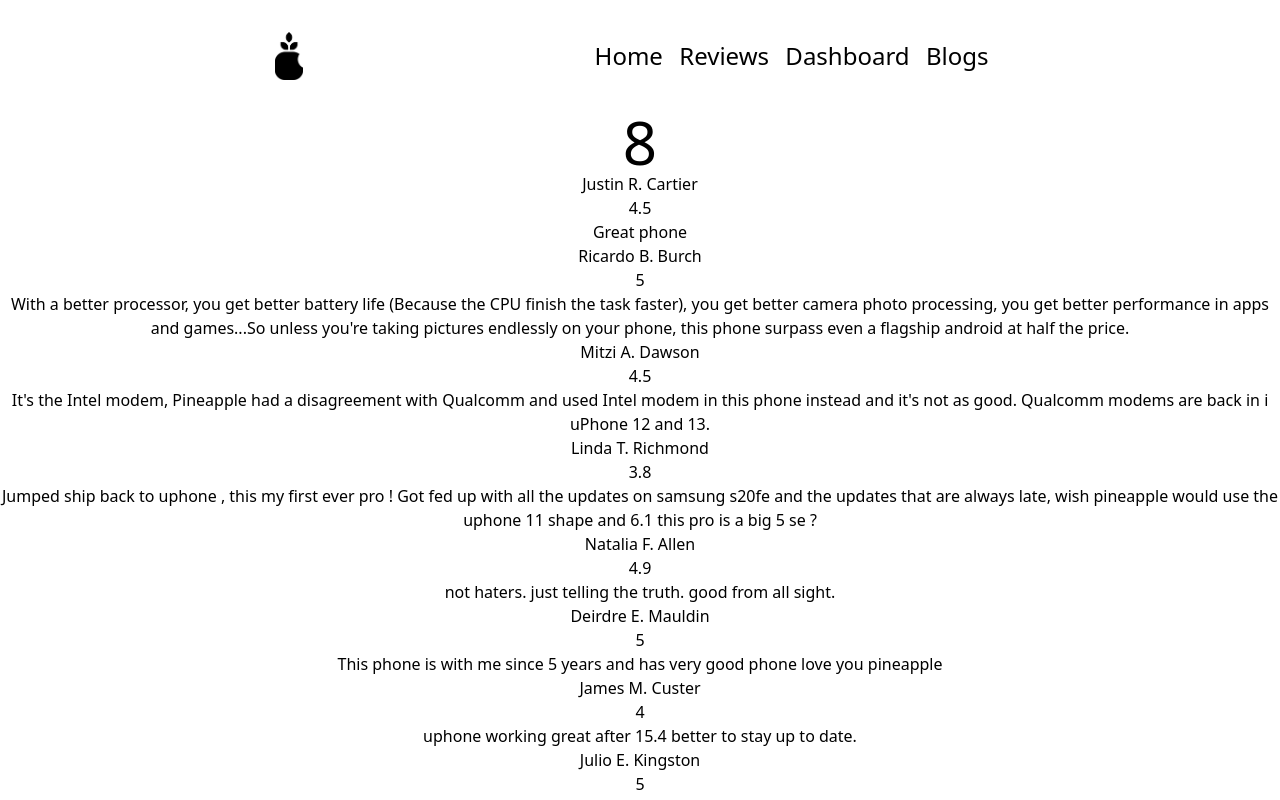
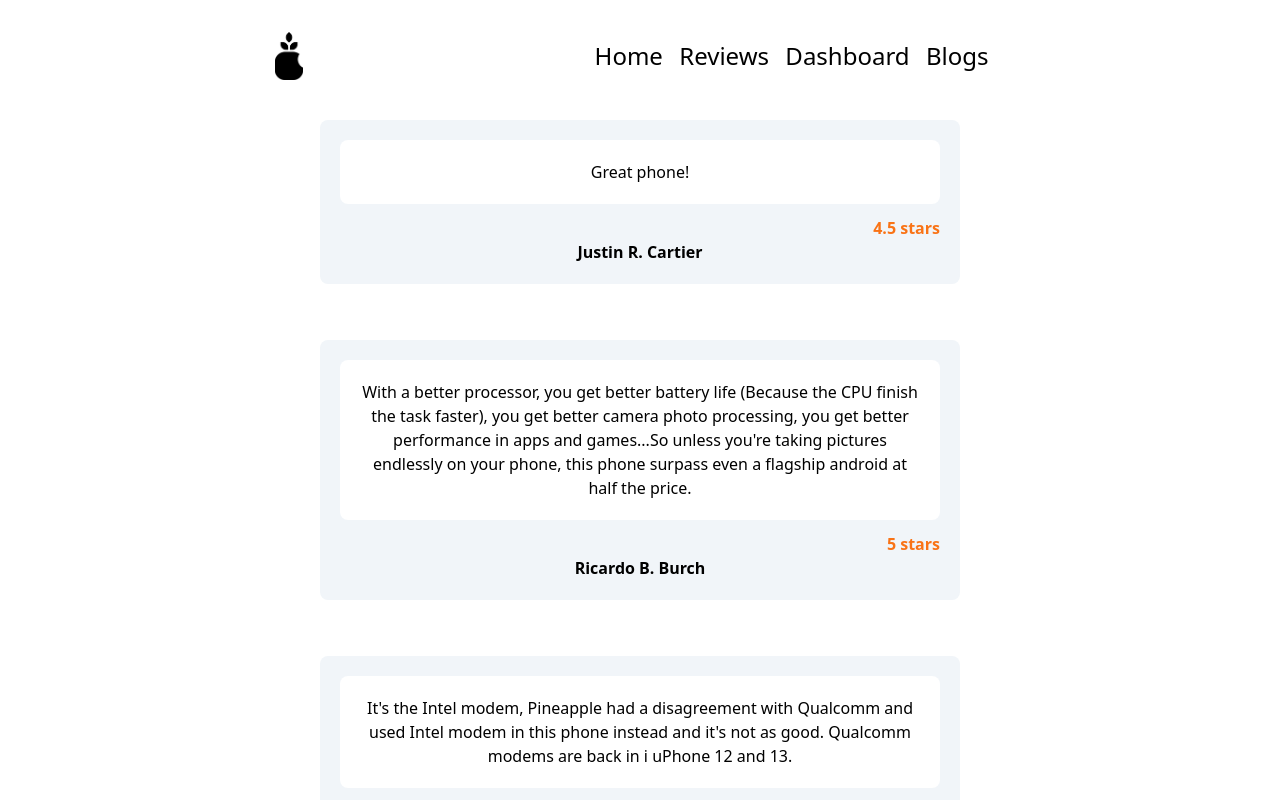
Before and after one commit to SadikHasanRafi/product-analysis, a React (Create React App) app: page /reviews in a window 1280 px wide. Shown: the top 800 px of the page. Built offline with nearby package versions, Linux system fonts and the light colour scheme.

Commit message:
card style

```diff
--- a/public/FakeReview.json
+++ b/public/FakeReview.json
@@ -2,7 +2,7 @@
     {
         "name": "Justin R. Cartier",
         "rating": "4.5",
-        "review": "Great phone"
+        "review": "Great phone!"
     },
     {
         "name": "Ricardo B. Burch",
--- a/public/index.html
+++ b/public/index.html
@@ -24,7 +24,7 @@
       work correctly both with client-side routing and a non-root public URL.
       Learn how to configure a non-root public URL by running `npm run build`.
     -->
-    <title>React App</title>
+    <title>Pineapple</title>
   </head>
   <body>
     <noscript>You need to enable JavaScript to run this app.</noscript>
--- a/src/Components/Home/Home.js
+++ b/src/Components/Home/Home.js
@@ -1,10 +1,15 @@
 import React from 'react';
+import { Link } from 'react-router-dom';
+import useReviews from '../Hook/useReviews';
 
 import Reviews from '../Reviews/Reviews';
 import Img from './uphone.jpg'
 
 
 const Home = () => {
+    const [reviews,setReviews] = useReviews();
+
+    const review = reviews.slice(0,3)
 
     return (
         <div>
@@ -12,14 +17,23 @@
                 <article>
                     <h1 className='text-8xl'>uPhone 13 Pro</h1>
                     <p className='text-4xl my-2'>Oh.So.Pro</p>
-                    <button className='bg-gray-700 py-2 px-5 my-5  text-white'>Buy Now</button>
+                    <button className='rounded-lg bg-gray-700 py-2 px-5 my-5  text-white'>Buy Now</button>
                 </article>
                 <img src={Img} className='w-5/12' alt="" />
             </div>
             <div className='flex flex-col items-center'>
 
                 <h1 className='text-5xl mt-20'>Customer Review</h1>
-                <button className='bg-black py-3 px-6 text-white'>See More Reviews</button>
+                <p className='flex flex-col items-center my-9'>
+                    { review.map( rev =>
+                        <div className='w-4/12 bg-slate-100 my-2 p-5 rounded-lg'>
+                            <p className='rounded-lg block bg-white p-5 mb-3'>{rev.review}</p>
+                            <p className='text-right block font-semibold text-orange-500'>{rev.rating} stars</p>
+                            <p className='block font-semibold'>{rev.name}</p>
+                        </div>
+                    )}
+                </p>
+                <Link to="/reviews"><button className='mb-10 rounded-lg bg-gray-800 py-3 px-6 text-white'>See More Reviews</button></Link>
             </div>
         </div>
     );
--- a/src/Components/Review/Review.js
+++ b/src/Components/Review/Review.js
@@ -1,15 +1,17 @@
-import React from 'react';
+import React from "react";
 
-function Review (props) {
-    const {name,rating,review} = props.review
+function Review(props) {
+  const { name, rating, review } = props.review;
 
-    return (
-        <div>
-           <p>{name}</p>
-           <p>{rating}</p>
-           <p>{review}</p>
-        </div>
-    );
-};
+  return (
+    <div className="flex justify-center mb-10">
+      <div className="rounded-lg w-6/12 bg-slate-100 my-2 p-5">
+        <p className="rounded-lg block bg-white p-5 mb-3">{review}</p>
+        <p className="text-right block font-semibold text-orange-500">{rating} stars</p>
+        <p className="block font-semibold">{name}</p>
+      </div>
+    </div>
+  );
+}
 
 export default Review;
--- a/src/Components/Reviews/Reviews.js
+++ b/src/Components/Reviews/Reviews.js
@@ -13,7 +13,6 @@
 
     return (
         <div>
-           <p className='text-center text-6xl'>{reviews.length}</p>
             {
                 reviews.map(review=><Review
                     review={review}
```
Also changed, not shown: src/Components/Main/Main.js (deleted), 1 other file (tests, documents, lock files or other folders).
